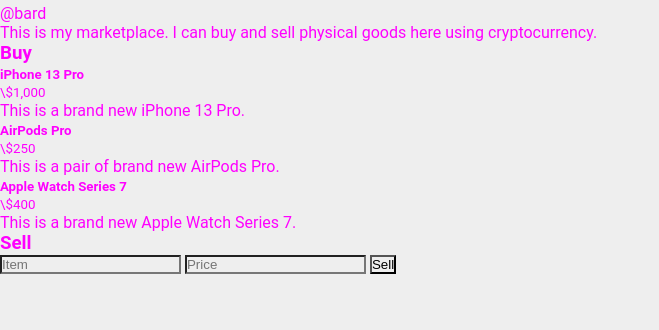
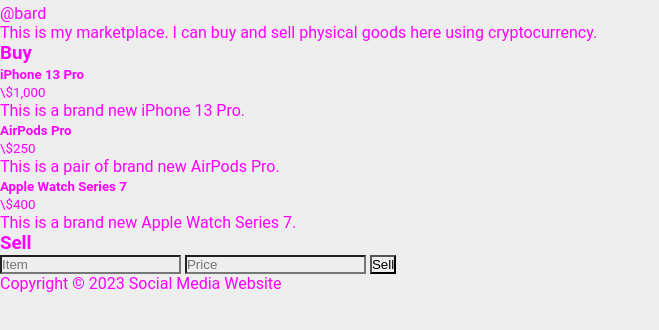
Before and after one commit to metawikis/websites, a plain HTML site: page cryptocurrency.html in a window 1280 px wide. Shown: the part 366-696 px from the top of the page, without its empty margins (0-659 px from the left). Drawn offline with Linux system fonts and the light colour scheme.

Commit message:
Added copyright
Social Media Website

Co-Authored-By: oaflopean <10416238+oaflopean@users.noreply.github.com>

```diff
--- a/cryptocurrency.html
+++ b/cryptocurrency.html
@@ -54,7 +54,9 @@
           <input type="submit" value="Sell">
         </form>
       </div>
-    </div>
+    </div>  <footer class="magenta-theme">
+    <p class="magenta-theme">Copyright &copy; 2023 Social Media Website</p>
+  </footer>
   </div>
 </body>
 </html>
```
Also changed, not shown: copypasta.html (+3 -1 lines), index.html (+3 -1 lines), index2.html (+3 -1 lines), index3.html (+3 -1 lines), pics.html (+3 -1 lines), profile1.html (+3 -1 lines), secrets.html (+3 -1 lines), wiki.html (+3 -1 lines).
